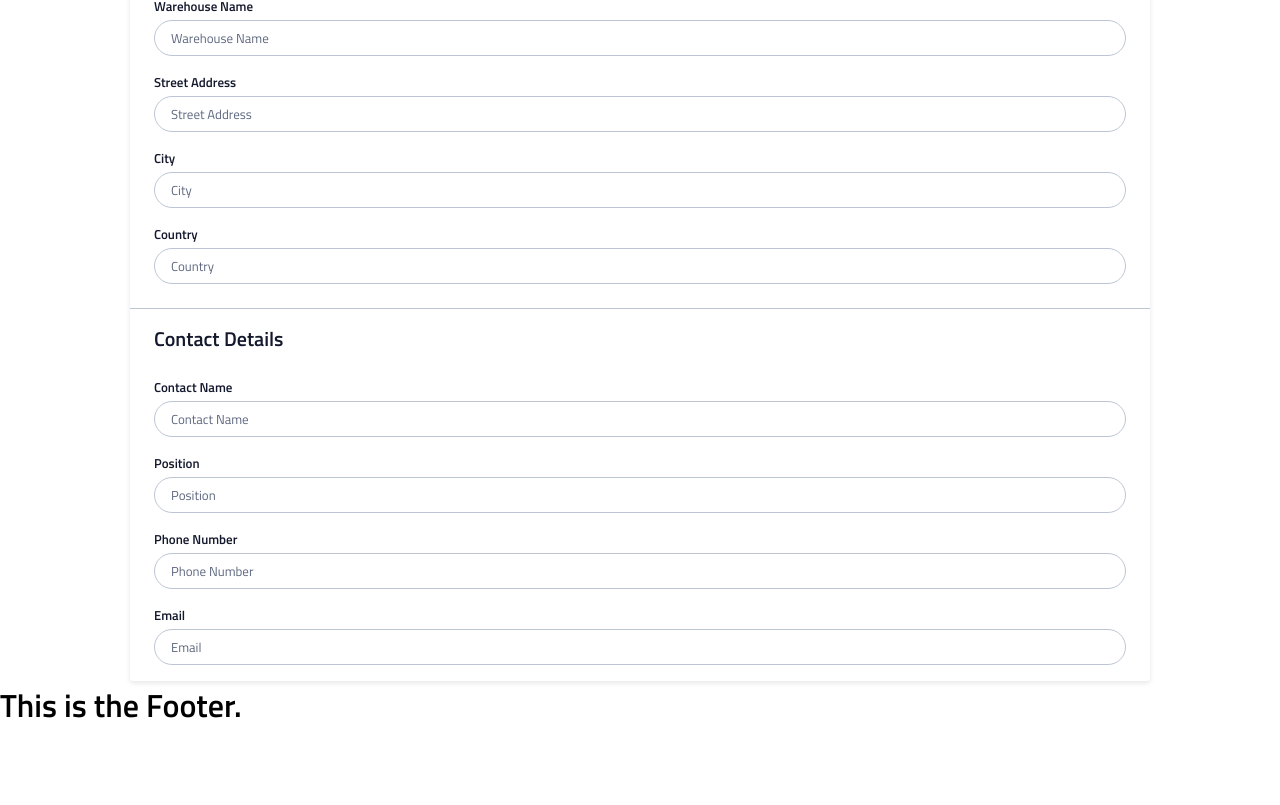
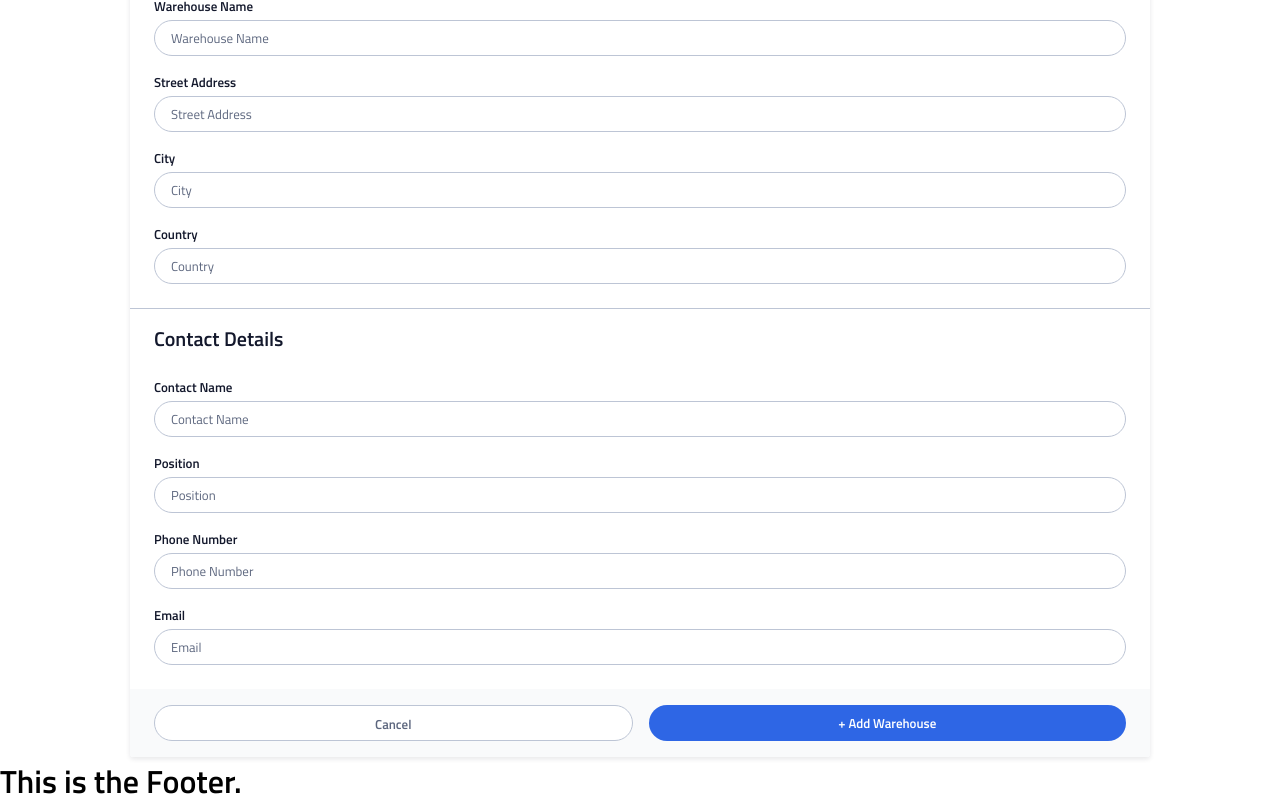
Before and after one commit to NasKhanaz/instock, a React (Create React App) app: page /warehouses/add in a window 1280 px wide. Shown: the part 217-1022 px from the top of the page. Before the commit the page ends 946 px from the top, so only its background shows below. Built offline with nearby package versions, Linux system fonts and the light colour scheme.

Commit message:
adds both buttons to the form

```diff
--- a/src/pages/AddWarehouse/AddWarehouse.js
+++ b/src/pages/AddWarehouse/AddWarehouse.js
@@ -1,5 +1,6 @@
 import backArrow from "../../assets/Icons/arrow_back-24px.svg";
 import ContactDetailsFormSection from "../../components/ContactDetailsFormSection/ContactDetailsFormSection";
+import FormCTAButton from "../../components/FormCTAButton/FormCTAButton";
 import WarehouseDetailsFormSection from "../../components/WarehouseDetailsFormSection/WarehouseDetailsFormSection";
 import "./AddWarehouse.scss";
 
@@ -17,6 +18,16 @@ function AddWarehouse() {
       <form className="new-warehouse-form">
         <WarehouseDetailsFormSection />
         <ContactDetailsFormSection />
+        <div className="new-warehouse-form__buttons-container">
+          <FormCTAButton
+            className={"form-cta-button--secondary"}
+            buttonText={"Cancel"}
+          />
+          <FormCTAButton
+            className={"form-cta-button--primary"}
+            buttonText={"+ Add Warehouse"}
+          />
+        </div>
       </form>
     </div>
   );
--- a/src/pages/AddWarehouse/AddWarehouse.scss
+++ b/src/pages/AddWarehouse/AddWarehouse.scss
@@ -41,3 +41,13 @@
         }
     }
 }
+
+.new-warehouse-form {
+    &__buttons-container {
+        background-color: rgba(247, 248, 249, 0.7);
+        border-radius: 0px 0px 3px 3px;
+        padding: 1rem 1.5rem;
+        margin-top: 0.5rem;
+        display: flex;
+    }
+}
```
